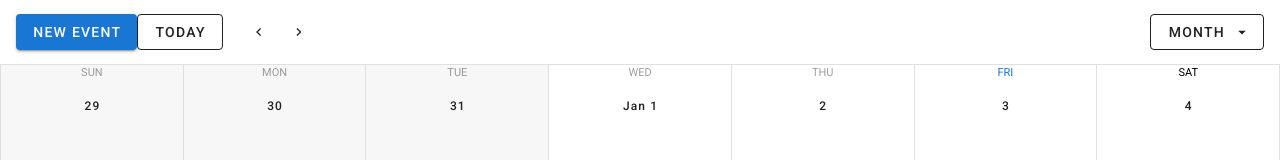
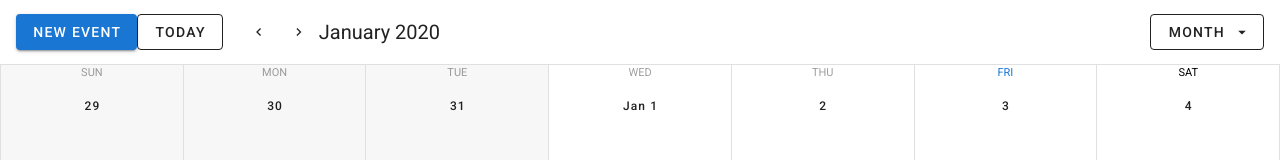
Before and after one commit to werner/event_calendar_front, a Vue app: page / in a window 1280 px wide. Shown: the top 160 px of the page. Built offline with nearby package versions, Linux system fonts and the light colour scheme; no server answers; what vue-textarea-autosize would draw is missing.

Commit message:
Add EventService and perform refactorings to make the Calendar works

```diff
--- a/src/App.vue
+++ b/src/App.vue
@@ -7,7 +7,7 @@
 </template>
 
 <script>
-import EventCalendar from './components/EventCalendar';
+import EventCalendar from './components/EventCalendar'
 
 export default {
   name: 'App',
@@ -16,8 +16,6 @@ export default {
     EventCalendar,
   },
 
-  data: () => ({
-    //
-  }),
-};
+  data: () => ({}),
+}
 </script>
--- a/src/components/EventCalendar.vue
+++ b/src/components/EventCalendar.vue
@@ -38,24 +38,6 @@
         </v-toolbar>
       </v-sheet>
 
-      <v-dialog v-model="dialog" max-width="500">
-        <v-card>
-          <v-container>
-            <v-form @submit.prevent="addEvent">
-              <v-text-field v-model="name" type="text" label="event name (required)"></v-text-field>
-              <v-text-field v-model="start" type="date" label="start (required)"></v-text-field>
-              <v-text-field v-model="end" type="date" label="end (required)"></v-text-field>
-              <v-btn
-                type="submit"
-                color="primary"
-                class="mr-4"
-                @click.stop="dialog = false"
-              >create event</v-btn>
-            </v-form>
-          </v-container>
-        </v-card>
-      </v-dialog>
-
       <v-dialog v-model="dialogDate" max-width="500">
         <v-card>
           <v-container>
@@ -86,6 +68,7 @@
           :type="type"
           @click:more="viewDay"
           @click:date="setDialogDate"
+          @change="updateRange"
         ></v-calendar>
         <v-menu
           v-model="selectedOpen"
@@ -132,8 +115,11 @@
 </template>
 
 <script>
+import EventService from '../services/EventService.js'
+
 export default {
   data: () => ({
+    title: '',
     today: new Date().toISOString().substr(0, 10),
     focus: new Date().toISOString().substr(0, 10),
     type: 'month',
@@ -157,41 +143,31 @@ export default {
     dialogDate: false
   }),
   mounted () {
+    this.setTitle()
+    this.$refs.calendar.checkChange()
     this.getEvents()
   },
-  computed: {
-    title () {
-      const { start, end } = this
-      if (!start || !end) {
-        return ''
+  methods: {
+    setTitle () {
+      const end = this.end
+      const month = Intl.DateTimeFormat('en-US', {month: 'long'}).format(new Date(end.date))
+      this.title = `${month} ${end.year}`
+    },
+    async getEvents () {
+      let events = []
+      let eventsService = await new EventService
+      let response = await eventsService.list()
+      if (response.status == 200) {
+        response.data.forEach((event) =>
+          events.push({
+            name: event.description,
+            start: event.start_date,
+            end: event.end_date,
+            color: 'blue'
+          })
+        )
       }
-      const startMonth = this.monthFormatter(start)
-      const endMonth = this.monthFormatter(end)
-      const suffixMonth = startMonth === endMonth ? '' : endMonth
-      const startYear = start.year
-      const endYear = end.year
-      const suffixYear = startYear === endYear ? '' : endYear
-      const startDay = start.day + this.nth(start.day)
-      const endDay = end.day + this.nth(end.day)
-      switch (this.type) {
-        case 'month':
-        return `${startMonth} ${startYear}`
-        case 'week':
-        case '4day':
-        return `${startMonth} ${startDay} ${startYear} - ${suffixMonth} ${endDay} ${suffixYear}`
-        case 'day':
-        return `${startMonth} ${startDay} ${startYear}`
-      }
-      return ''
-    },
-    monthFormatter () {
-      return this.$refs.calendar.getFormatter({
-        timeZone: 'UTC', month: 'long',
-      })
-    }
-  },
-  methods: {
-    async getEvents () {
+      this.events = events
     },
     setDialogDate( { date }) {
       this.dialogDate = true
@@ -215,18 +191,21 @@ export default {
     },
     async addEvent () {
       if (this.name && this.start && this.end) {
+        let eventsService = await new EventService
+        await eventsService.create({
+          event: {
+            description: this.name,
+            start_date: this.start,
+            end_date: this.end
+          }
+        })
         this.getEvents()
-        this.name = '',
-        this.details = '',
-        this.start = '',
-        this.end = '',
-        this.color = ''
+        this.name = ''
+        this.start = ''
+        this.end = ''
       } else {
         alert('You must enter event name, start, and end time')
       }
-    },
-    editEvent (ev) {
-      this.currentlyEditing = ev.id
     },
     updateRange ({ start, end }) {
       this.start = start
```
